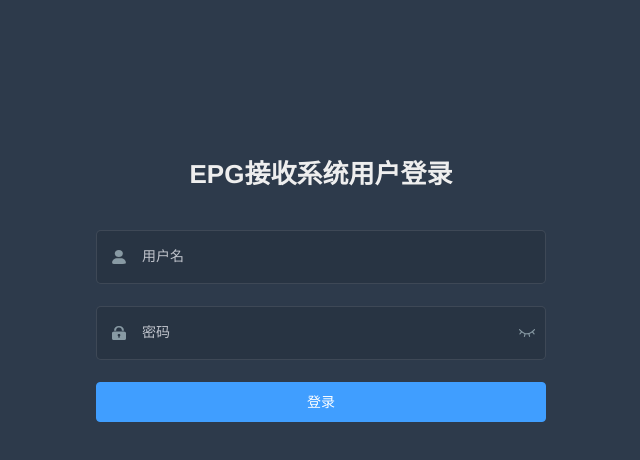
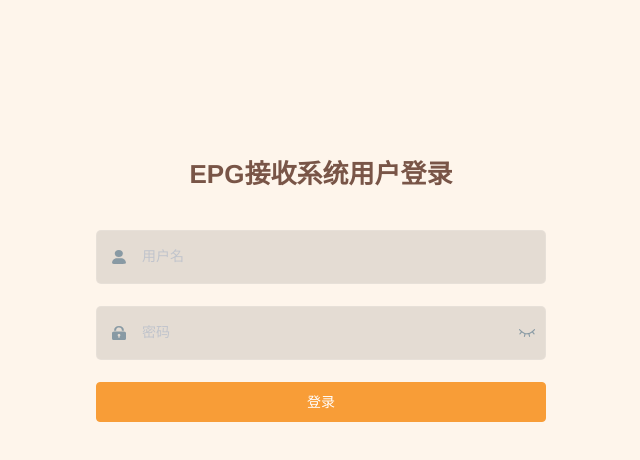
Before and after one commit to zdailwh/epg-receive, a Vue app: page /#/login in a window 1280 px wide. Shown: the top 460 px of the page, without its empty margins (319-959 px from the left). Built offline with nearby package versions, Linux system fonts and the light colour scheme.

Commit message:
修改后台整体色调

```diff
--- a/src/main.js
+++ b/src/main.js
@@ -7,6 +7,7 @@ import 'element-ui/lib/theme-chalk/index.css'
 
 import '@/styles/index.scss' // global css
 import '@/styles/base.css' // global css
+import '@/styles/element-variables.scss'
 
 import App from './App'
 import store from './store'
--- /dev/null
+++ b/src/styles/element-variables.scss
@@ -0,0 +1,11 @@
+/* 改变主题色变量 */
+$--color-primary: #f89d37;
+
+/* 改变 icon 字体路径变量，必需 */
+$--font-path: '~element-ui/lib/theme-chalk/fonts';
+
+@import "~element-ui/packages/theme-chalk/src/index";
+
+.sidebar-container .el-submenu .el-menu-item.is-active:hover {
+  color: #fff !important;
+}
--- a/src/styles/variables.scss
+++ b/src/styles/variables.scss
@@ -1,13 +1,13 @@
 // sidebar
-$menuText:#bfcbd9;
-$menuActiveText:#409EFF;
+$menuText:#fff;
+$menuActiveText:#795547;
 $subMenuActiveText:#f4f4f5; //https://github.com/ElemeFE/element/issues/12951
 
-$menuBg:#304156;
-$menuHover:#263445;
+$menuBg:#f89d37;
+$menuHover:#795547;
 
-$subMenuBg:#1f2d3d;
-$subMenuHover:#001528;
+$subMenuBg:#f89d37;
+$subMenuHover:#795547;
 
 $sideBarWidth: 210px;
 
--- a/src/views/login/index.vue
+++ b/src/views/login/index.vue
@@ -125,7 +125,7 @@ export default {
 /* Detail see https://github.com/PanJiaChen/vue-element-admin/pull/927 */
 
 $bg:#283443;
-$light_gray:#fff;
+$light_gray:#555;
 $cursor: #fff;
 
 @supports (-webkit-mask: none) and (not (cater-color: $cursor)) {
@@ -168,9 +168,9 @@ $cursor: #fff;
 </style>
 
 <style lang="scss" scoped>
-$bg:#2d3a4b;
+$bg:#fef5eb;
 $dark_gray:#889aa4;
-$light_gray:#eee;
+$light_gray:#795547;
 
 .login-container {
   min-height: 100%;
```
